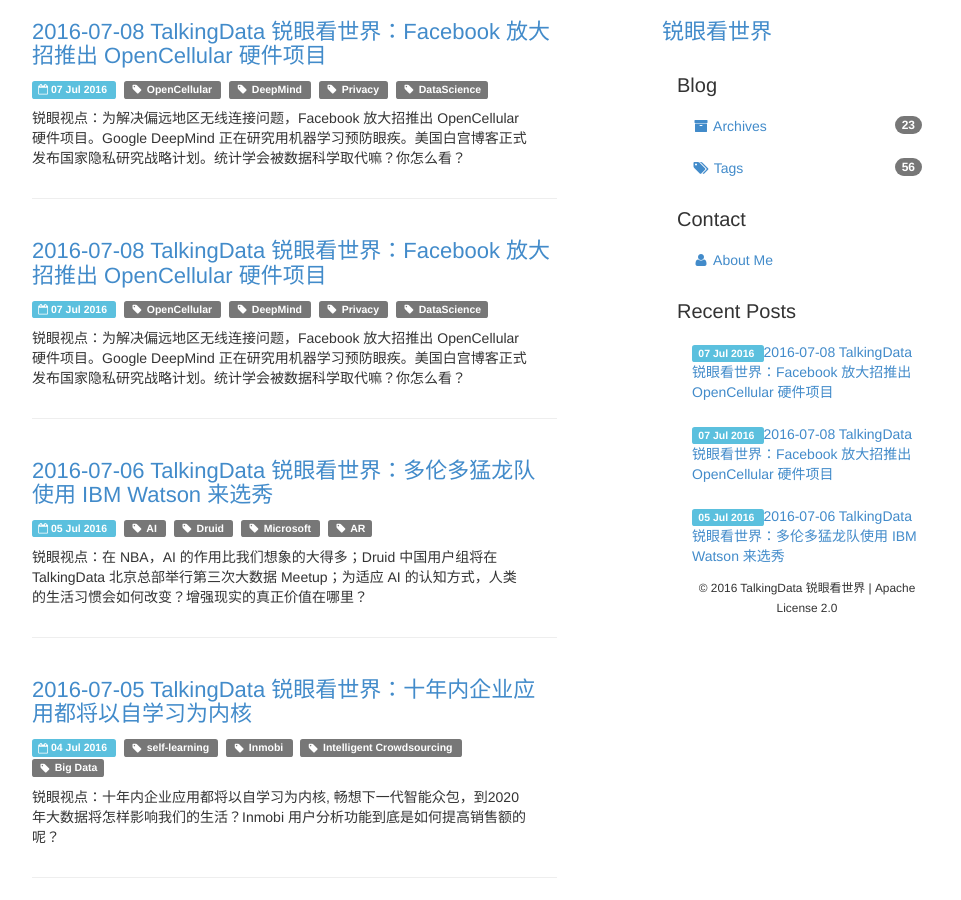
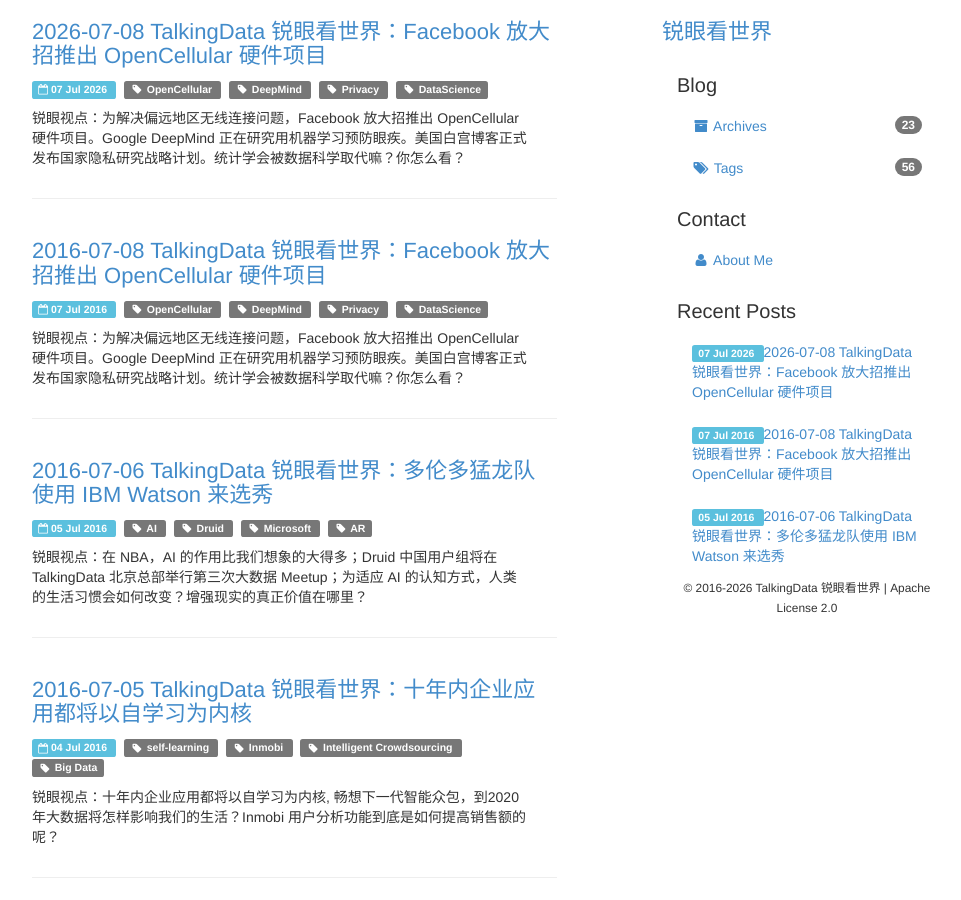
Before and after one commit to tdglobalnews/tdglobalnews.github.io, a Jekyll site: the page built from index.html, in a window 1280 px wide and 900 px high. Shown: the whole window, without its empty margins (53-1014 px from the left). Built offline with Jekyll 4.4.1, drawn with Linux system fonts in a browser that asks for light colours; the list of posts is cut into pages by our own code.

Commit message:
photo format

```diff
--- a/_posts/2016-07-08-TalkingData-Watson-Druid-AI-AR.md
+++ b/_posts/2016-07-08-TalkingData-Watson-Druid-AI-AR.md
@@ -1,6 +1,6 @@
 ---
-title: 2016-07-08 TalkingData 锐眼看世界：Facebook 放大招推出 OpenCellular 硬件项目
-date: 2016-07-07 23:00:01 +08:00
+title: 2026-07-08 TalkingData 锐眼看世界：Facebook 放大招推出 OpenCellular 硬件项目
+date: 2026-07-07 23:00:01 +08:00
 tags: [OpenCellular, DeepMind, Privacy, DataScience]
 ---
 
```
Also changed, not shown: _posts/2016-07-08-TalkingData-FB-Google.md (+2 -2 lines).
